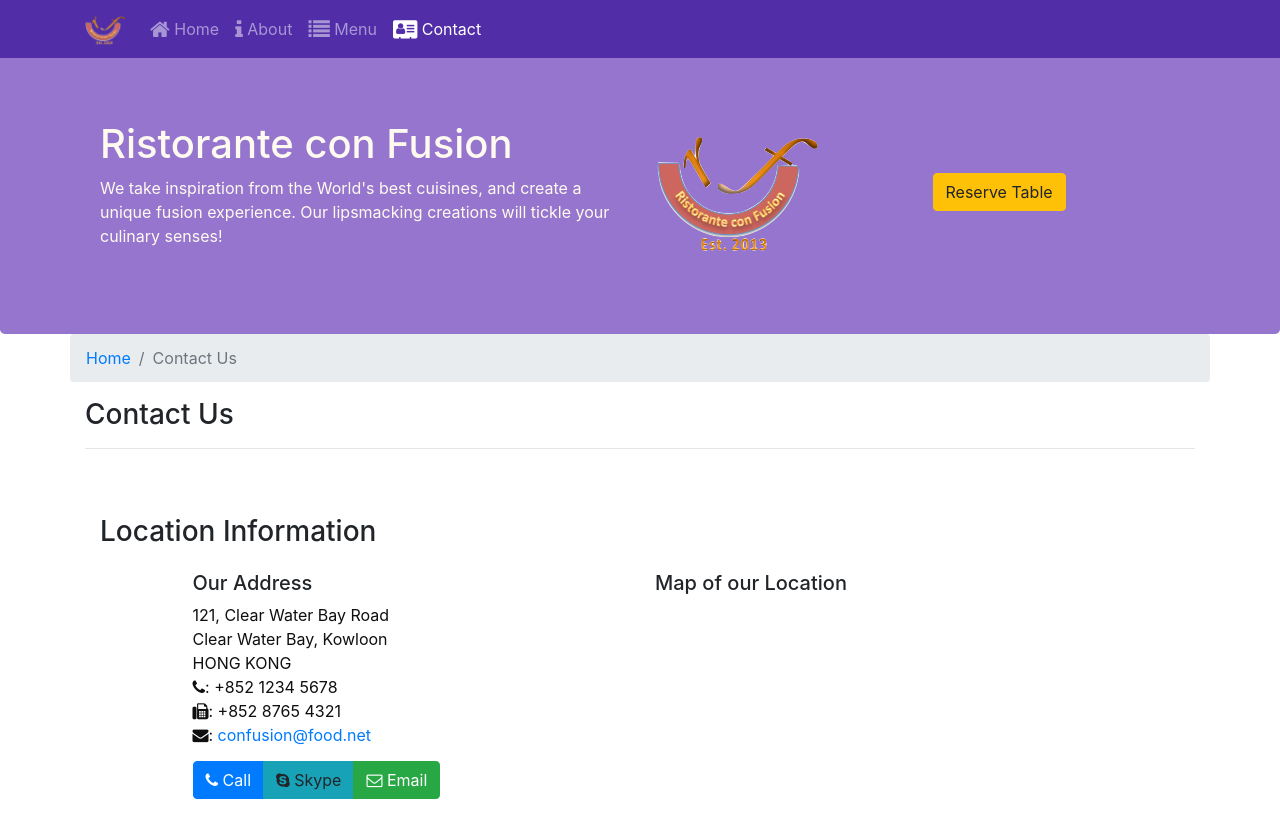
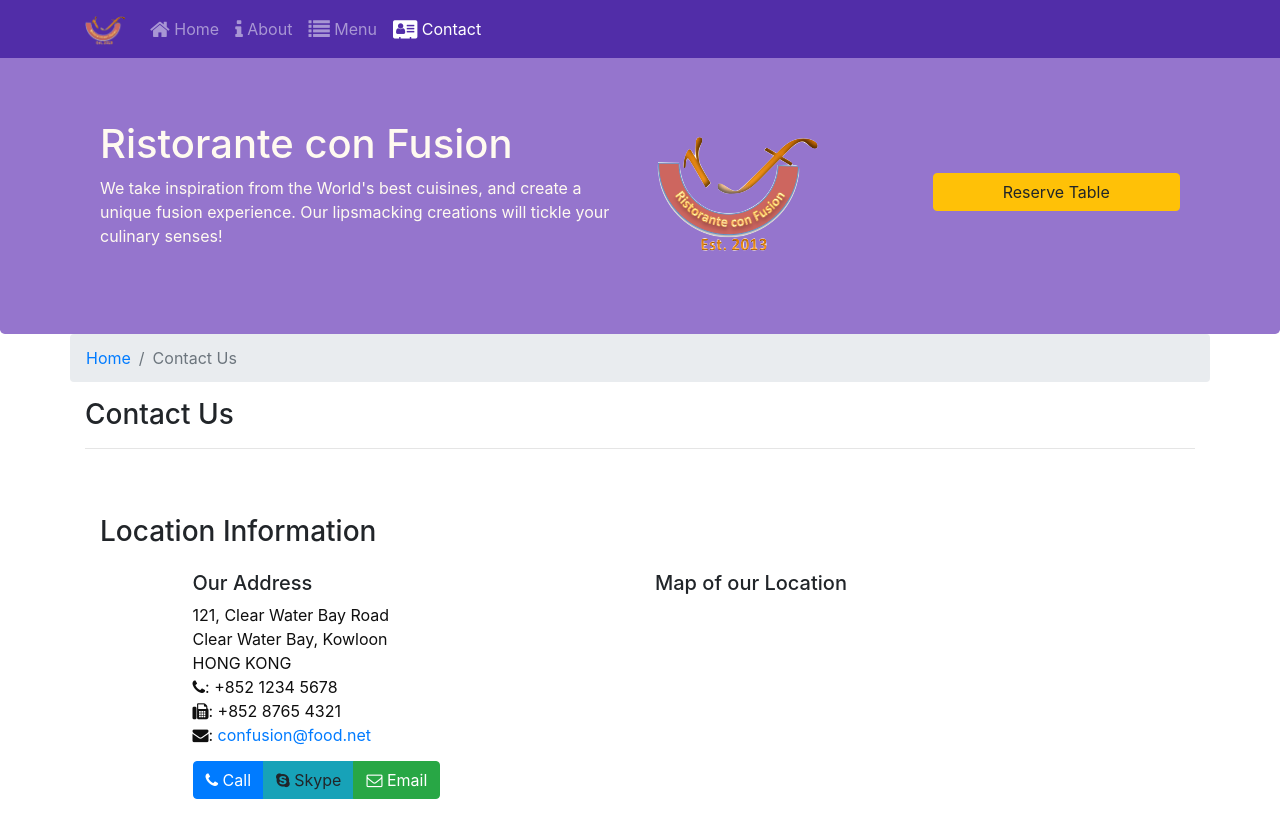
Before and after one commit to abdikaniahmed/Bootstrap_4, a website: page contactus.html in a window 1280 px wide. Shown: the top 817 px of the page. Drawn offline with nearby package versions, Linux system fonts and the light colour scheme.

Commit message:
Button block --btn-block

```diff
--- a/contactus.html
+++ b/contactus.html
@@ -46,12 +46,12 @@
                     <img src="img/logo.png" class="img-fluid">
                 </div>
                 <div class="col-sm-3 align-self-center">
-                    <a role="button" href="#ReserveT" class="btn btn-warning">Reserve Table </a>
+                    <a role="button" href="#ReserveT" class="btn btn-warning btn-block">Reserve Table </a>
                 </div>
             </div>
         </div>
     </header>
-
+<!-- breadcrumb  -->
     <div class="container">
         <div class="row">
             <ol class="col-12 breadcrumb">
```
Also changed, not shown: aboutus.html (+1 -2 lines), index.html (+1 -1 lines).
